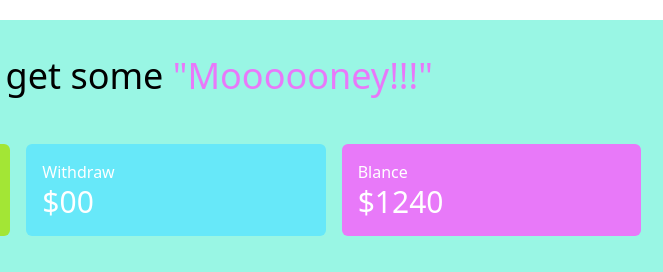
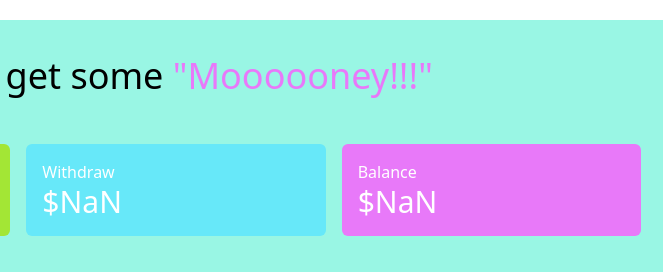
Before and after one commit to Flocky05/Bank, a plain HTML site: page bank.html in a window 1280 px wide. Both pictures are taken after a click on the button "Withdraw". Shown: the top 272 px of the page, 464-1127 px from the left. Drawn offline with nearby package versions, Linux system fonts and the light colour scheme.

Commit message:
withdraw section

```diff
--- a/bank.html
+++ b/bank.html
@@ -21,11 +21,12 @@
                 </div>
                 <div class="bg-cyan-300 p-4  rounded-md">
                     <h4 class="font-medium ">Withdraw</h4>
-                    <h2 class="text-3xl">$00</h2>
+                    <h2  class="text-3xl">$<span id="withdraw-total">00</span></h2>
                 </div>
                 <div class="bg-fuchsia-400 p-4  rounded-md ">
-                    <h4 class="font-medium ">Blance</h4>
-                    <h2 class="text-3xl">$1240</h2>
+                    <h4 class="font-medium ">Balance</h4>
+                    <h2 class="text-3xl">$<span id="balance-total">1240</span>
+                    </h2>
                 </div>
 
             </div>
@@ -43,7 +44,7 @@
                     <div class="bg-violet-500 p-5 rounded-md">
                         <h2 class="text-2xl">Please Withdraw</h2>
                         <div class="p-7">
-                            <input class="w-9/12 block mb-2 px-3 text-black" type="number" placeholder="$ amount you want to withdraw">
+                            <input class="w-9/12 block mb-2 px-3 text-black" type="number" id="withdraw-field" placeholder="$ amount you want to withdraw">
                             <button id="btn-withdraw" class="bg-indigo-700 rounded-md px-6 py-1 mt-2 text-sm">Withdraw</button>
                         </div>
                     </div>
@@ -52,5 +53,6 @@
         </main>
     </div>
     <script src="js/deposit.js"></script>
+    <script src="js/withdraw.js"></script>
 </body>
 </html>
--- a/js/deposit.js
+++ b/js/deposit.js
@@ -7,11 +7,23 @@ document.getElementById('btn-deposit').addEventListener('click',function(){
     const newDepositAmount=parseFloat(newDepositAmountString);
     // step-3:get the current  deposit total
     // for non-input (element othe than input,textarea) use innerText to get the text
+
     const depositTotalElement =document.getElementById('deposit-total');
     const previousDepositTotalString=depositTotalElement.innerText;
     const previousDepositTotal=parseFloat(previousDepositTotalString);
+    // step-4: add numbers to set the total deposit
     const currentDepositTotal= newDepositAmount+previousDepositTotal;
     depositTotalElement.innerText=currentDepositTotal;
+    // step-5:get balance current total
+    const balanceTotalElement=document.getElementById('balance-total');
+    const previousBalanceTotalString=balanceTotalElement.innerText;
+    const previousBalanceTotal=parseFloat(previousBalanceTotalString);
+    // step-6: calculat current total balance
+     const currentBalanceTotal=previousBalanceTotal +newDepositAmount;
+
+     balanceTotalElement.innerText=currentBalanceTotal;
+
+
 
     // step-7: clear the data from deposit Field
     depositField.value=" ";
--- /dev/null
+++ b/js/withdraw.js
@@ -0,0 +1,27 @@
+document.getElementById('btn-withdraw').addEventListener('click',function(){
+        const withdrawFieldElement=document.getElementById('withdraw-field');
+        const withdrawFieldString=withdrawFieldElement.value;
+        const withdrawField=parseFloat(withdrawFieldString);
+
+        // step-3:get the current withdraw
+
+        const withdrawTotalElement=document.getElementById('withdraw-total');
+        const withdrawTotalString=withdrawTotalElement.innerText;
+        const previouswithdrawtotal=parseFloat(withdrawTotalString);
+        // console.log(previouswithdrawtotal);
+
+         const currentWithdrawTotal=withdrawField+previouswithdrawtotal;
+         withdrawTotalElement.innerText=currentWithdrawTotal;
+// step-5:get the value of balance
+        const balanceTotalElement=document.getElementById('balance-total');
+        const previousBalanceTotalString=balanceTotalElement.innerText;
+        const previousBalanceTotal=parseFloat(previousBalanceTotalString);
+        // console.log(previousBalanceTotal);
+        // step-6: calculat the total balance
+        const newBalanceTotal=previousBalanceTotal-withdrawField;
+        balanceTotalElement.innerText=newBalanceTotal;
+
+
+         withdrawFieldElement.value=" ";
+
+})
```
